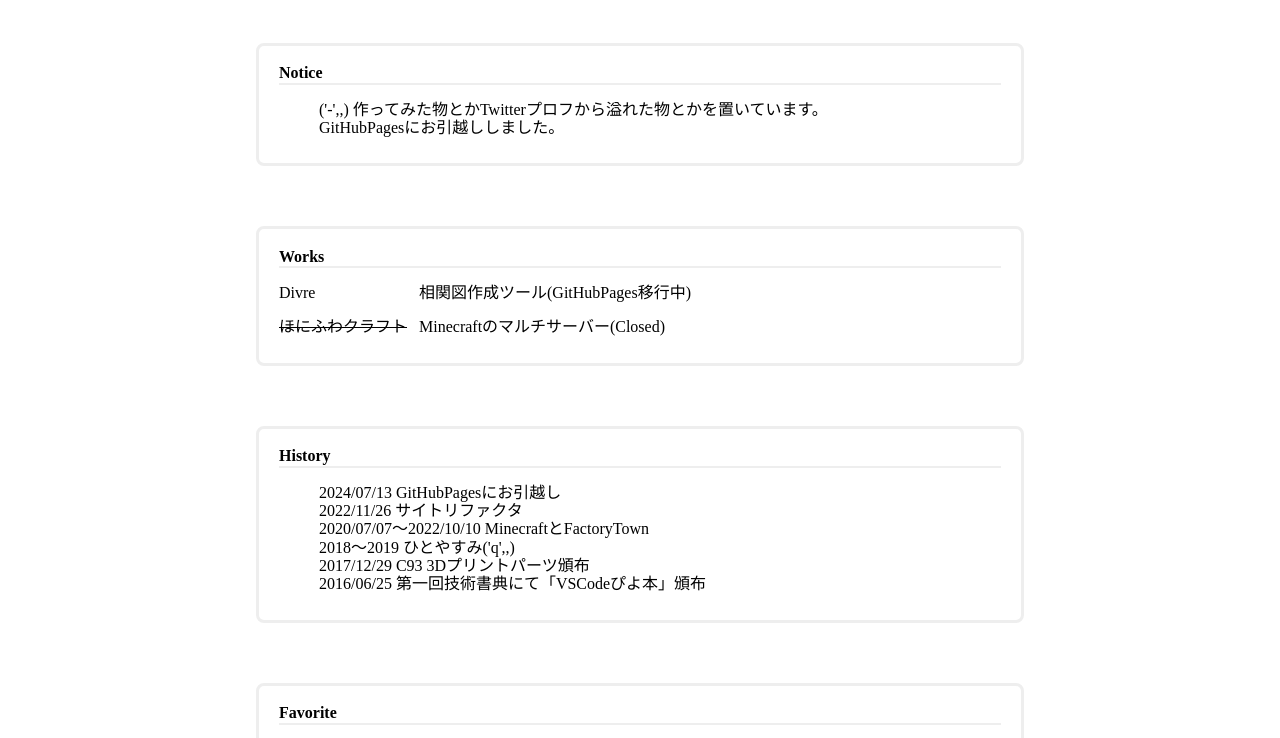
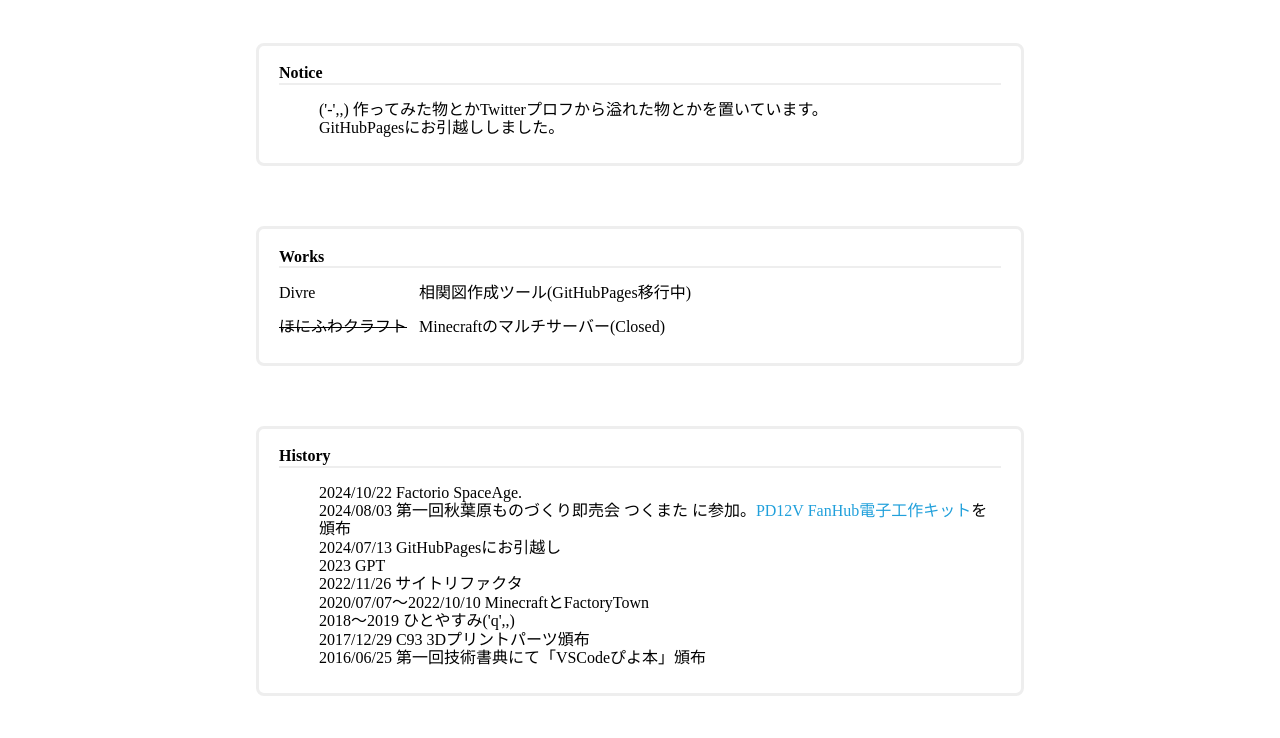
Before and after one commit to Yana023/honifuwa-laboratory, a plain HTML site: page index.html in a window 1280 px wide. Shown: the part 53-791 px from the top of the page. Drawn offline with Linux system fonts and the light colour scheme.

Commit message:
History更新

```diff
--- a/index.html
+++ b/index.html
@@ -40,7 +40,10 @@
 <div class="container">
   <h2>History</h2>
   <ul>
+    <li>2024/10/22 Factorio SpaceAge.</li>
+    <li>2024/08/03 第一回秋葉原ものづくり即売会 つくまた に参加。<a href="/ynl_pd12fanhub">PD12V FanHub電子工作キット</a>を頒布</li>
     <li>2024/07/13 GitHubPagesにお引越し</li>
+    <li>2023 GPT</li>
     <li>2022/11/26 サイトリファクタ</li>
     <li>2020/07/07～2022/10/10 MinecraftとFactoryTown</li>
     <li>2018～2019 ひとやすみ('q',,)</li>
```
